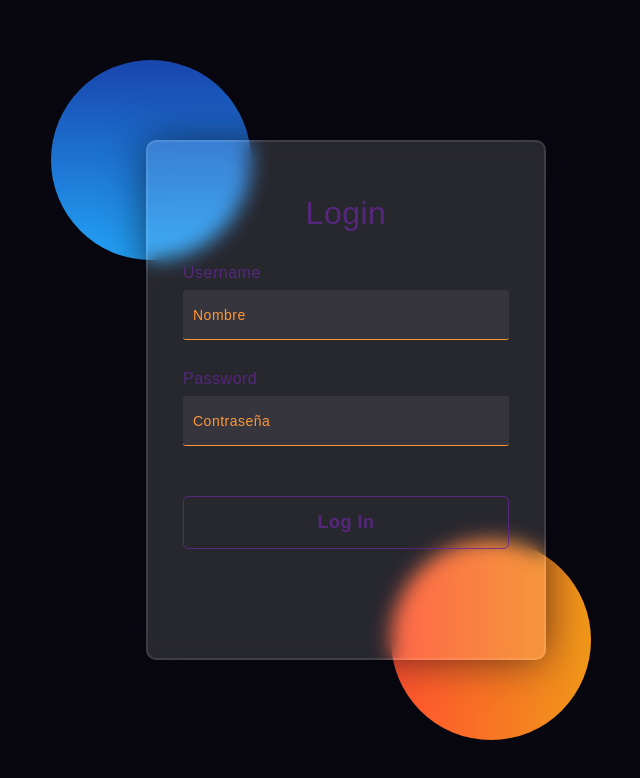
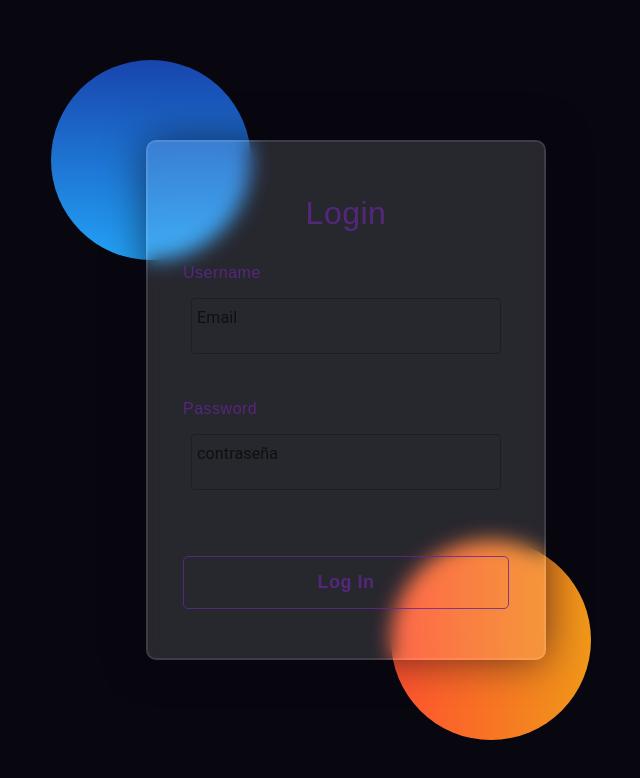
Before and after one commit to AlexanderMendivil/bride_react, a React (Create React App) app: page /login in a window 1280 px wide. Shown: the top 778 px of the page, without its empty margins (294-934 px from the left). Built offline with nearby package versions, Linux system fonts and the light colour scheme.

Commit message:
auth con rutas y endpoints protegidos

```diff
--- a/src/apis/addUser.ts
+++ b/src/apis/addUser.ts
@@ -2,6 +2,7 @@ import axios from "axios"
 import { IGuest } from "../interface/guest"
 
 export const addGuest = async ( guest: IGuest) =>{
-    const data = await axios.post(' http://localhost:3001/guest', guest )
+    const token = localStorage.getItem( 'jwt_bride')
+    const data = await axios.post(' http://localhost:3001/guest', guest, {headers: {'Authorization': `Bearer ${token}`}} )
     return data.data
 }
--- a/src/apis/deleteGuest.ts
+++ b/src/apis/deleteGuest.ts
@@ -2,6 +2,9 @@ import { GridRowSelectionModel } from "@mui/x-data-grid"
 import axios from "axios"
 
 export const deleteGuests = async (ids: GridRowSelectionModel) =>{
-    const data = await axios.delete(' http://localhost:3001/guest', {data: ids} )
+    const token = localStorage.getItem( 'jwt_bride')
+    const data = await axios.delete(' http://localhost:3001/guest', {
+        data: ids,
+        headers: {'Authorization': `Bearer ${token}`}} )
     return data.data
 }
--- a/src/apis/getGuests.ts
+++ b/src/apis/getGuests.ts
@@ -1,6 +1,8 @@
 import axios from "axios"
 
 export const getGuests = async () =>{
-    const data = await axios.get(' http://localhost:3001/guest')
+    const token = localStorage.getItem( 'jwt_bride')
+    const data = await axios.get(' http://localhost:3001/guest', {
+        headers: {'Authorization': `Bearer ${token}`}})
     return data.data
 }
--- /dev/null
+++ b/src/apis/login.ts
@@ -0,0 +1,7 @@
+import axios from "axios"
+import { User } from "../interface/user"
+
+export const loginApi = async ( user: User) =>{
+    const data = await axios.post(' http://localhost:3001/login', user )
+    return data.data
+}
--- a/src/apis/updataGuest.ts
+++ b/src/apis/updataGuest.ts
@@ -2,7 +2,7 @@ import axios from "axios"
 import { IGuest } from "../interface/guest"
 
 export const updataGuest = async ( guest: IGuest) =>{
-    console.log(guest)
-    const data = await axios.put(' http://localhost:3001/guest', guest )
+    const token = localStorage.getItem( 'jwt_bride')
+    const data = await axios.put(' http://localhost:3001/guest', guest, {headers: {'Authorization': `Bearer ${token}`}} )
     return data.data
 }
--- /dev/null
+++ b/src/interface/user.ts
@@ -0,0 +1,4 @@
+export interface User {
+    email: string,
+    password: string
+}
--- a/src/pages/Login.tsx
+++ b/src/pages/Login.tsx
@@ -1,5 +1,46 @@
+import { CircularProgress, Snackbar, TextField } from '@mui/material';
+import { inputStyle } from '../styles/inputStyle';
+import { loginApi } from '../apis/login';
+import { redirect } from "react-router-dom";
+import { useFormik } from 'formik';
+import { useState } from 'react';
+import * as Yup from 'yup';
+import { useNavigate  } from 'react-router-dom';
 import login from "./login.module.css"
+
 export const Login = () => {
+
+  const [ loading, setLoading ] = useState<boolean>(false)
+  const [ error, setError ] = useState<boolean>(false)
+  const navigate = useNavigate();
+  const formik = useFormik({
+    initialValues: {
+        email: '',
+        password: ''
+    },
+    onSubmit: async (values) => {
+      try{
+        setLoading(true)
+        const user = await loginApi(values)
+        localStorage.setItem( 'jwt_bride', user.token)
+        navigate("/dashboard")
+      }catch(e){
+        setError(true)
+      }finally{
+        setLoading(false)
+        setTimeout(()=> setError(false), 3000)
+      }
+    },
+    validationSchema: Yup.object({
+        email: Yup.string()
+        .email('El correo no tiene un formato válido')
+        .required('Campo requerido'),
+        password: Yup.string().required('Campo requerido'),
+
+
+    })
+});
+
   return (
     <div className={login.body}>
 
@@ -7,16 +48,43 @@ export const Login = () => {
          <div className={login.shape}></div>
          <div className={login.shape}></div>
      </div>
-     <form className={login.form}>
+
+     { error ? <Snackbar
+                  open={error}
+                  autoHideDuration={3000}
+                  message="Algo salió mal, Ups!!"
+            /> :  null}
+
+     <form className={login.form} onSubmit={formik.handleSubmit}>
          <h3 className={login.h3}>Login</h3>
 
          <label className={login.label}>Username</label>
-         <input className={login.input} type="text" placeholder="Nombre" id="username"/>
+         <TextField
+                sx={inputStyle}
+                  id="email"
+                  name="email"
+                  label="Email"
+                  value={formik.values.email}
+                  onChange={formik.handleChange}
+                  onBlur={formik.handleBlur}
+                  error={formik.touched.email && Boolean(formik.errors.email)}
+                  helperText={formik.touched.email && formik.errors.email}
+                />
 
          <label className={login.label}>Password</label>
-         <input className={login.input} type="password" placeholder="Contraseña" id="password"/>
-
-         <button className={login.button} type="submit">Log In</button>
+         <TextField
+                sx={inputStyle}
+                  id="password"
+                  name="password"
+                  label="contraseña"
+                  type='password'
+                  value={formik.values.password}
+                  onChange={formik.handleChange}
+                  onBlur={formik.handleBlur}
+                  error={formik.touched.password && Boolean(formik.errors.password)}
+                  helperText={formik.touched.password && formik.errors.password}
+                />
+         <button className={login.button} disabled={ loading } type="submit">{loading ? <CircularProgress size={20}/> :'Log In'}</button>
      </form>
  </div>
   )
--- a/src/pages/login.module.css
+++ b/src/pages/login.module.css
@@ -80,6 +80,7 @@
     }
     .input{
         display: block;
+        color: white;
         height: 50px;
         width: 100%;
         background-color: rgba(255,255,255,0.07);
--- a/src/router/PrivateRoutes.tsx
+++ b/src/router/PrivateRoutes.tsx
@@ -1,3 +1,4 @@
+import Cookies from "js-cookie";
 import { Navigate } from "react-router-dom";
 
 interface PublicRoutesProps{
@@ -5,6 +6,8 @@ interface PublicRoutesProps{
 }
 export const PrivateRoutes = ({ children }: PublicRoutesProps) => {
 
-    const  token  = localStorage.getItem( 'auth' );
-      return ( token ) ? children : <Navigate to='/auth/login'/>
+    // const token = Cookies.get('jwt_bride');
+    const token = localStorage.getItem( 'jwt_bride')
+    console.log(token)
+      return ( token ) ? children : <Navigate to='/login'/>
 }
--- a/src/router/PublicRoutes.tsx
+++ b/src/router/PublicRoutes.tsx
@@ -1,3 +1,4 @@
+import Cookies from "js-cookie";
 import { Navigate } from "react-router-dom";
 
 interface PublicRoutesProps{
@@ -5,6 +6,8 @@ interface PublicRoutesProps{
 }
 export const PublicRoutes = ({ children }: PublicRoutesProps) => {
 
-    const token = localStorage.getItem( 'auth' );
+    // const token = Cookies.get('jwt_bride');
+    const token = localStorage.getItem( 'jwt_bride')
+    console.log(token)
       return ( token ) ? <Navigate to='/dashboard'/> : children;
 }
--- /dev/null
+++ b/src/styles/inputStyle.ts
@@ -0,0 +1,10 @@
+export const inputStyle = {
+        color: 'white',
+        height: 80,
+        width: '100%',
+        borderRadius: 3,
+        padding: 1,
+        marginTop: 1,
+        fontSize: 14,
+        fontWeight: 300,
+  };
```
